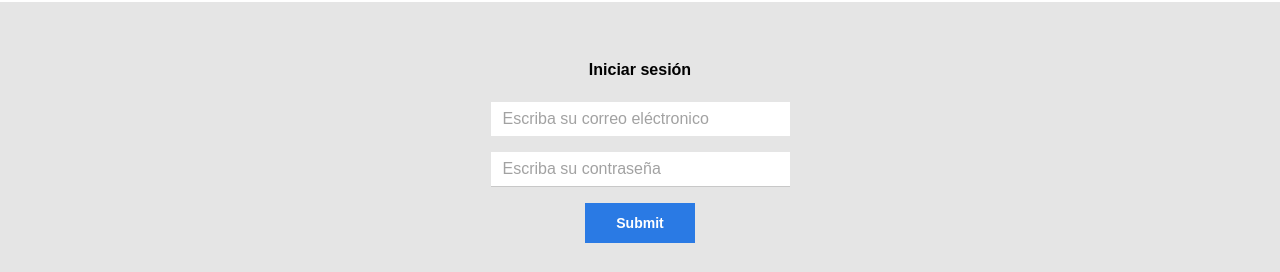
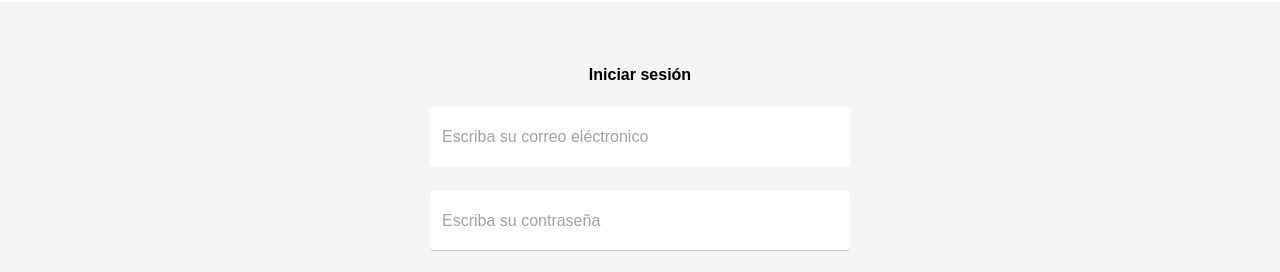
Before and after one commit to HenryAprendo/AluraGeek-E-commerce, a plain HTML site: page home-login.html in a window 1280 px wide. Shown: the part 83-355 px from the top of the page. Drawn offline with Linux system fonts and the light colour scheme.

Commit message:
Responsive design Desktop 1130px sección login

```diff
--- a/css/bases.css
+++ b/css/bases.css
@@ -2,7 +2,6 @@
     --theme-background-gray: #F5F5F5;
     --theme-background-lightblue: #EAF2FD;
     --theme-background-pretobranco: #FFFFFF;
-    --theme-background-lightgray: #E5E5E5;
 
     --background-bottom-darkblue: #2A7AE4;
     --background-search-gray: #F5F5F5;
--- a/css/home-login.css
+++ b/css/home-login.css
@@ -1,9 +1,9 @@
 .login {
-    background-color: var(--theme-background-lightgray);
     display: flex;
     justify-content: center;
     align-items: center;
     height: 35rem;
+    background-color: var(--theme-background-gray);
 }
 .login__titulo {
     text-align: center;
@@ -20,10 +20,12 @@
 .login__input {
     width: 100%;
     font-size: var(--medium);
-    padding: .8rem 1.2rem;
+    padding: 1.2rem 1.2rem;
     margin-bottom: 1.6rem;
+    border-radius: 4px;
     outline: none;
     border: none;
+    box-sizing: border-box;
 }
 .login__input::placeholder {
     color: var(--text-color-placeholder);
@@ -51,3 +53,21 @@
         height: 30rem;
     }
 }
+
+@media screen and (min-width: 1130px) {
+    .login {
+        height: 40rem;
+    }
+    .login__form {
+        width: 42rem;
+    }
+    .login__input {
+        height: 6rem;
+        margin-bottom: 2.4rem;
+    }
+    .login__btn {
+        width: 100%;
+        font-size: 1.8rem;
+        height: 6.2rem;
+    }
+}
--- a/home-login.html
+++ b/home-login.html
@@ -39,8 +39,8 @@
                 <div>
                     <h1 class="login__titulo">Iniciar sesión</h1>
                     <form class="login__form">
-                        <input class="login__input input__email" type="text" name="email" placeholder="Escriba su correo eléctronico">
-                        <input class="login__input input__password" type="text" name="password" placeholder="Escriba su contraseña">
+                        <input class="login__input input__email" type="text" name="email" placeholder="Escriba su correo eléctronico" autocomplete="off">
+                        <input class="login__input input__password" type="text" name="password" placeholder="Escriba su contraseña" autocomplete="off">
                         <input class="login__btn" type="submit">
                     </form>
                 </div>
```
